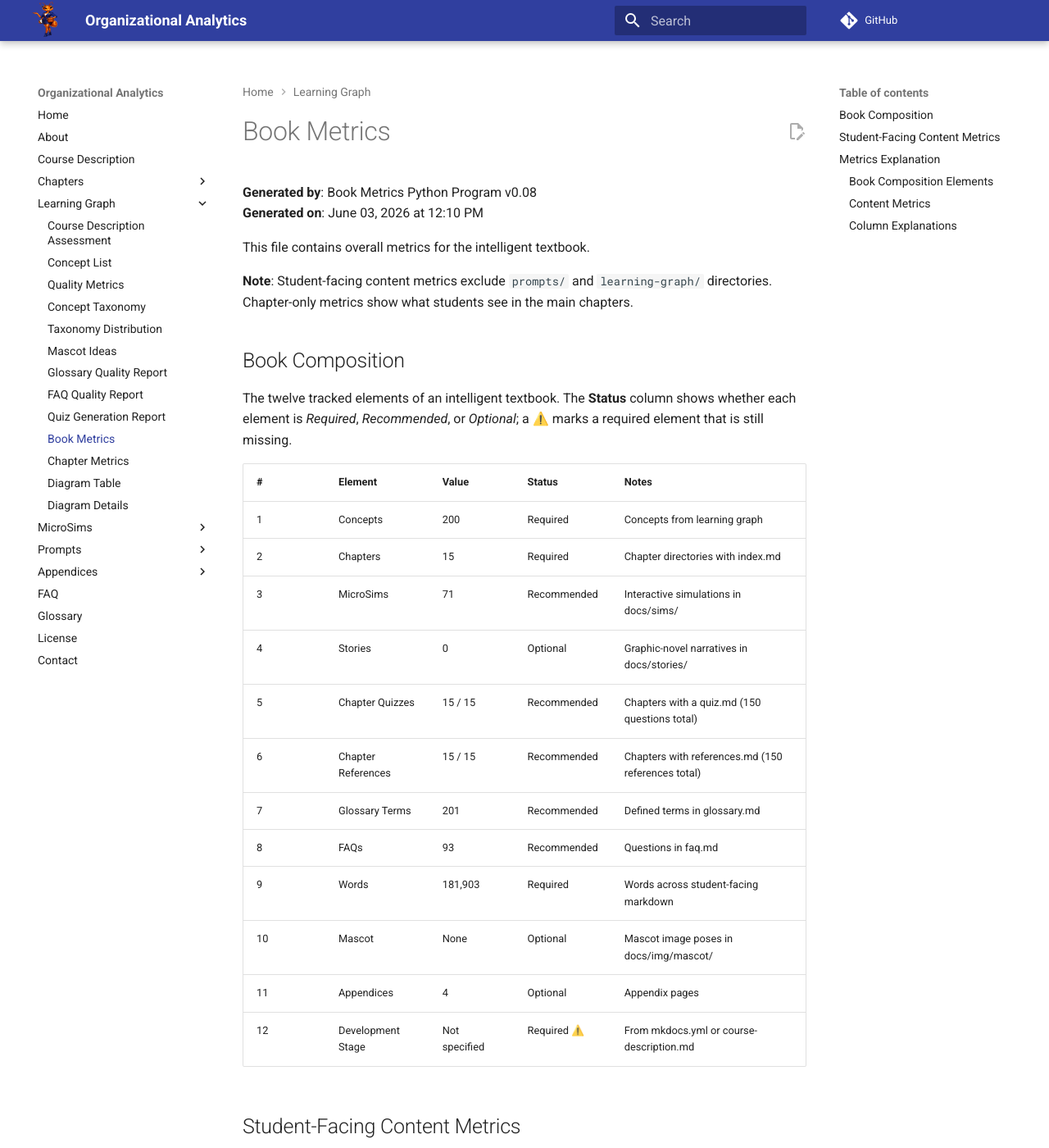
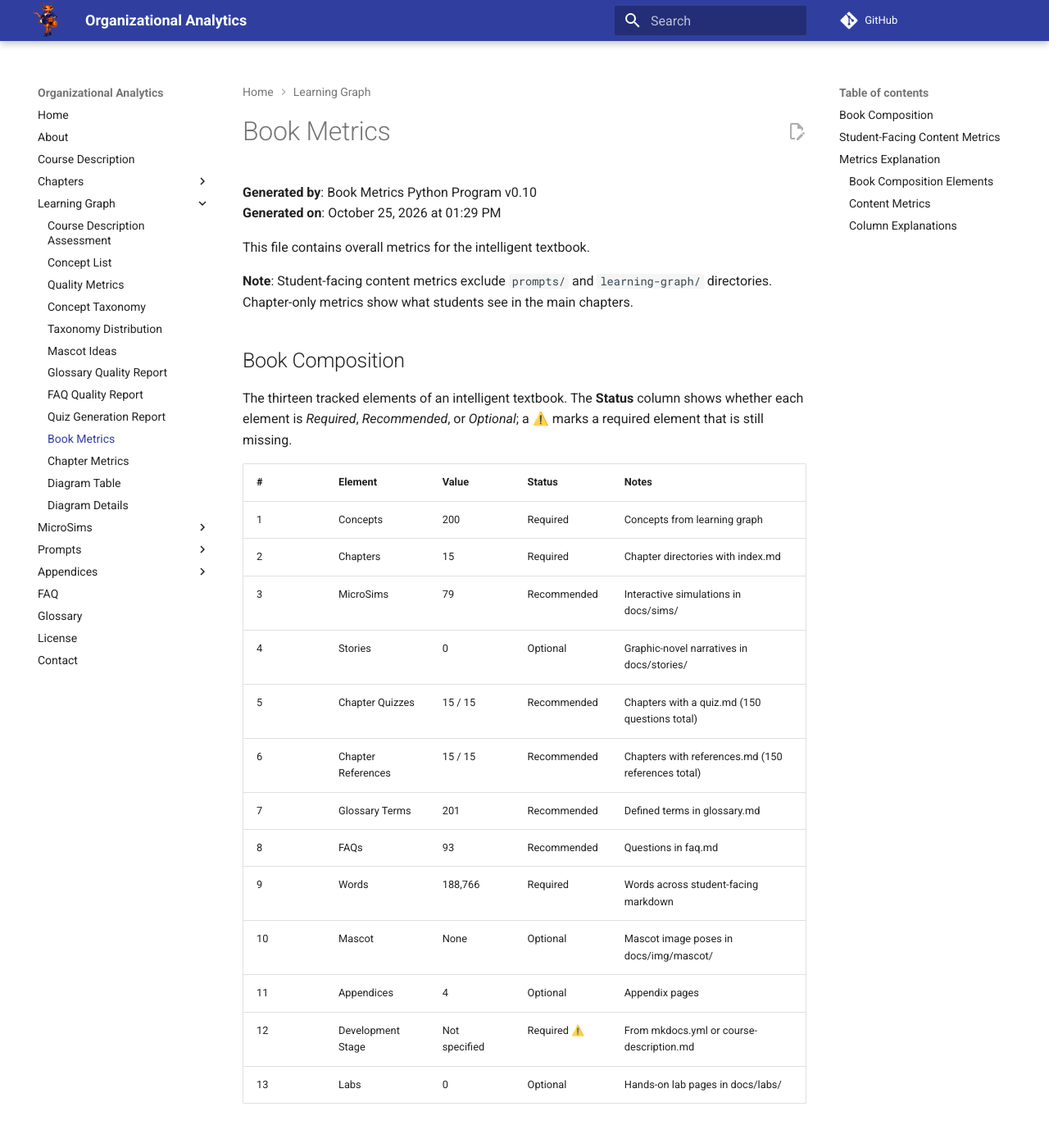
Before and after one commit to dmccreary/organizational-analytics, an MkDocs documentation site: the page built from docs/learning-graph/book-metrics.md, in a window 1280 px wide and 1400 px high. Shown: the whole window at 82% size. Built offline with MkDocs 1.6.1 and Material for MkDocs 9.7.7, drawn with Linux system fonts in a browser that asks for light colours; comment, search, counter and statistics services are not loaded; some of the changed text lies outside the part shown.

Commit message:
Generate README with badges and current book metrics
Add or refresh the README using the book-publisher readme guide, with site statistics taken from docs/learning-graph/book-metrics.json.

Generated with [Devin](https://devin.ai)

Co-Authored-By: Devin <158243242+devin-ai-integration[bot]@users.noreply.github.com>

```diff
--- a/docs/learning-graph/book-metrics.md
+++ b/docs/learning-graph/book-metrics.md
@@ -1,7 +1,7 @@
 # Book Metrics
 
-**Generated by**: Book Metrics Python Program v0.08
-**Generated on**: June 03, 2026 at 12:10 PM
+**Generated by**: Book Metrics Python Program v0.10
+**Generated on**: October 25, 2026 at 01:29 PM
 
 This file contains overall metrics for the intelligent textbook.
 
@@ -9,22 +9,23 @@ This file contains overall metrics for the intelligent textbook.
 
 ## Book Composition
 
-The twelve tracked elements of an intelligent textbook. The **Status** column shows whether each element is *Required*, *Recommended*, or *Optional*; a ⚠️ marks a required element that is still missing.
+The thirteen tracked elements of an intelligent textbook. The **Status** column shows whether each element is *Required*, *Recommended*, or *Optional*; a ⚠️ marks a required element that is still missing.
 
 | # | Element | Value | Status | Notes |
 |---|---------|-------|--------|-------|
 | 1 | Concepts | 200 | Required | Concepts from learning graph |
 | 2 | Chapters | 15 | Required | Chapter directories with index.md |
-| 3 | MicroSims | 71 | Recommended | Interactive simulations in docs/sims/ |
+| 3 | MicroSims | 79 | Recommended | Interactive simulations in docs/sims/ |
 | 4 | Stories | 0 | Optional | Graphic-novel narratives in docs/stories/ |
 | 5 | Chapter Quizzes | 15 / 15 | Recommended | Chapters with a quiz.md (150 questions total) |
 | 6 | Chapter References | 15 / 15 | Recommended | Chapters with references.md (150 references total) |
 | 7 | Glossary Terms | 201 | Recommended | Defined terms in glossary.md |
 | 8 | FAQs | 93 | Recommended | Questions in faq.md |
-| 9 | Words | 181,903 | Required | Words across student-facing markdown |
+| 9 | Words | 188,766 | Required | Words across student-facing markdown |
 | 10 | Mascot | None | Optional | Mascot image poses in docs/img/mascot/ |
 | 11 | Appendices | 4 | Optional | Appendix pages |
 | 12 | Development Stage | Not specified | Required ⚠️ | From mkdocs.yml or course-description.md |
+| 13 | Labs | 0 | Optional | Hands-on lab pages in docs/labs/ |
 
 ## Student-Facing Content Metrics
 
@@ -33,10 +34,10 @@ Excludes administrative directories (`prompts/`, `learning-graph/`).
 | Metric Name | All Content | Chapters Only | Notes |
 |-------------|-------------|---------------|-------|
 | Diagrams | 76 | 76 | H4 headers starting with '#### Diagram:' |
-| Equations | 9 | 5 | LaTeX expressions (inline and display) |
-| Total Words | 181,903 | 114,347 | Words in markdown files |
-| Links | 546 | 190 | Hyperlinks in markdown format |
-| Equivalent Pages | 782 | 511 | Estimated pages (250 words/page + visuals) |
+| Equations | 156 | 152 | LaTeX expressions (inline and display) |
+| Total Words | 188,766 | 114,347 | Words in markdown files |
+| Links | 605 | 190 | Hyperlinks in markdown format |
+| Equivalent Pages | 813 | 515 | Estimated pages (250 words/page + visuals) |
 
 ## Metrics Explanation
 
@@ -54,11 +55,12 @@ Excludes administrative directories (`prompts/`, `learning-graph/`).
 - **Mascot** *(optional)*: Image files (poses) in docs/img/mascot/
 - **Appendices** *(optional)*: Pages in the appendices/ directory (excluding index.md)
 - **Development Stage** *(required)*: `development_stage` value in mkdocs.yml (or course-description.md); shows 'Not specified' if absent
+- **Labs** *(optional)*: Hands-on lab directories in docs/labs/ with index.md files
 
 ### Content Metrics
 
 - **Diagrams**: H4 headers starting with '#### Diagram:'
-- **Equations**: LaTeX expressions using $ and $$ delimiters
+- **Equations**: LaTeX expressions using \( \) and \[ \] delimiters (also $ and $$; dollar amounts and code are ignored)
 - **Total Words**: All words in markdown files (excluding code blocks and URLs)
 - **Links**: Markdown-formatted links `[text](url)`
 - **Equivalent Pages**: Based on 250 words/page + 0.25 page/diagram + 0.5 page/MicroSim
```
Also changed, not shown: README.md (added, +117 -0 lines), docs/learning-graph/book-metadata.json (+8 -7 lines), docs/learning-graph/book-metrics.json (+9 -8 lines), docs/learning-graph/chapter-metrics.md (+11 -11 lines).
